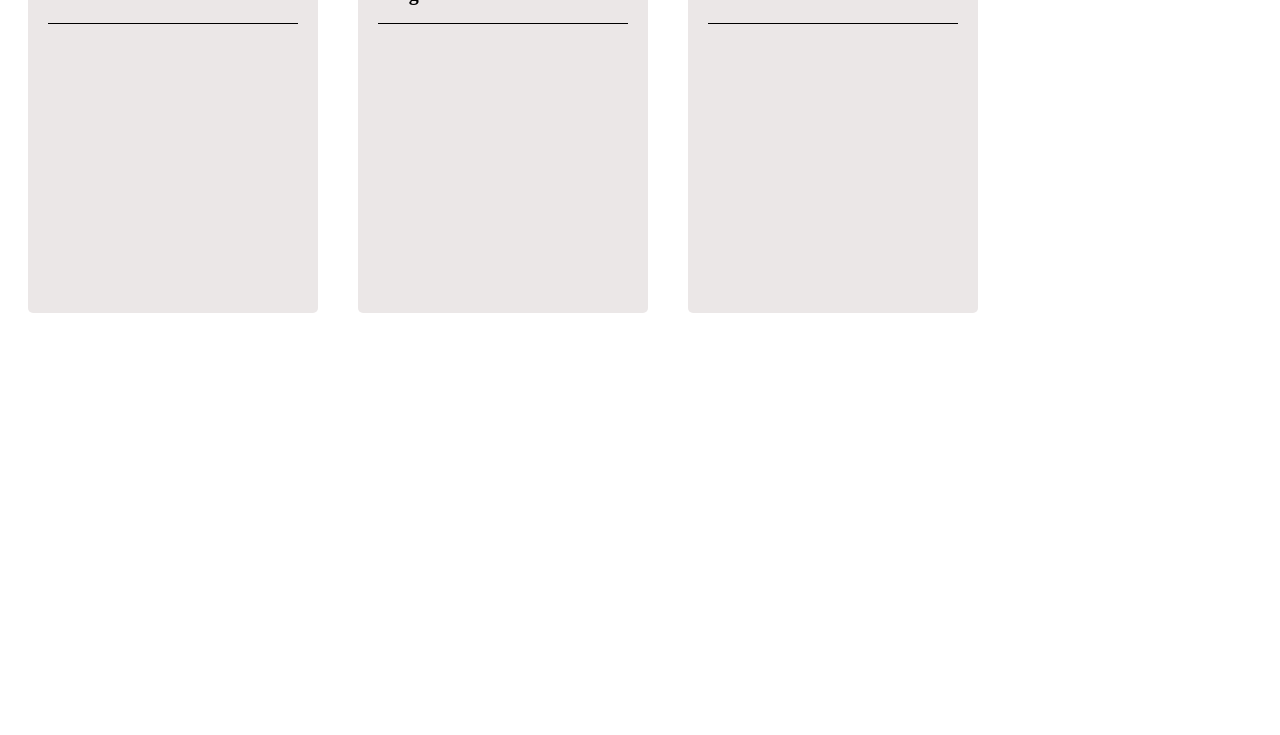
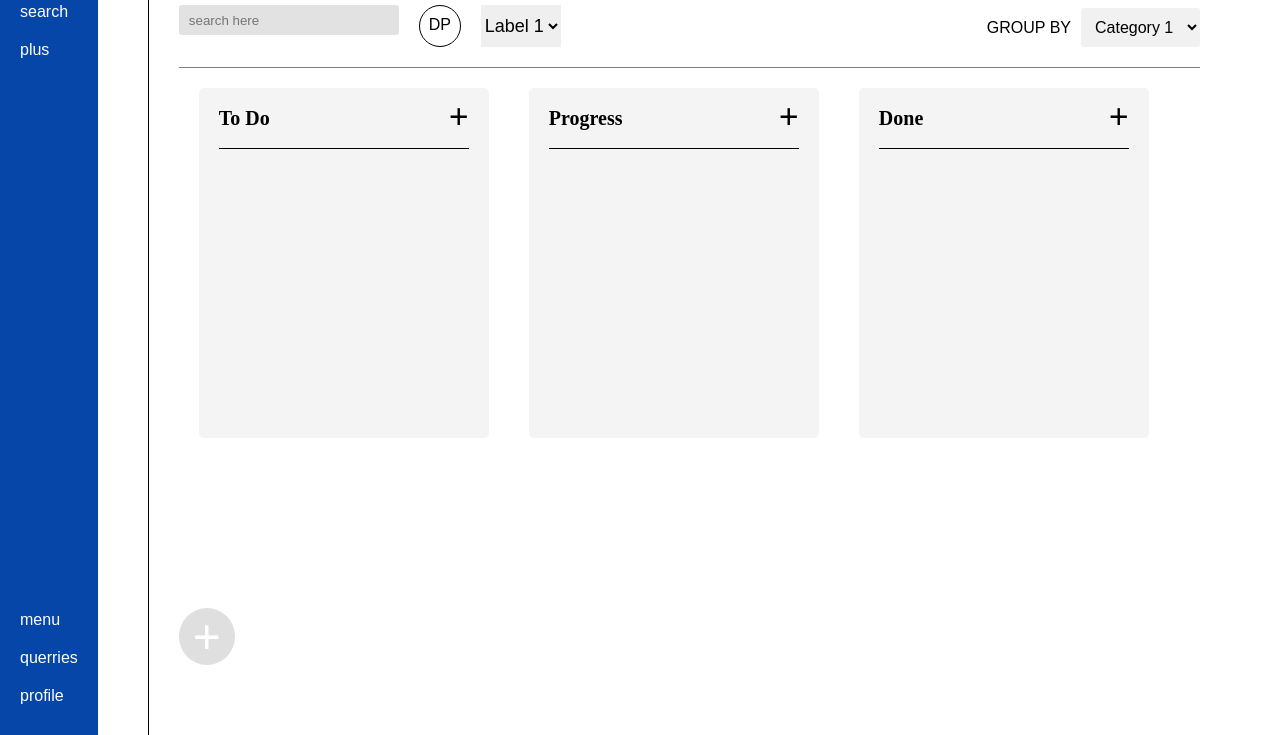
Before and after one commit to raja12351/Jira-Clone-JS, a plain HTML site: page index.html in a window 1280 px wide. Shown: the part 65-800 px from the top of the page. Drawn offline with Linux system fonts and the light colour scheme.

Commit message:
drag added

```diff
--- a/index.css
+++ b/index.css
@@ -1,20 +1,106 @@
-section{
+*{
+    margin: 0px;
+    padding: 0px;
+}
+.main{
+    display: flex;
+    height: 100vh;
+}
+.left{
+    flex: 1;
+    background-color: rgb(5,70,168);
+    color: white;
+    display: flex;
+    flex-direction: column;
+    justify-content: space-between;
+    padding-block: 30px;
+    font-family: sans-serif;
+}
+.top{
+    margin-inline: 20px;
+    display: flex;
+    flex-direction: column;
+    gap: 20px;
+}
+.bottom{
+    margin-inline: 20px;
+    display: flex;
+    flex-direction: column;
+    gap: 20px;
+}
+.right{
+    flex: 13;
+    margin-inline: 50px;
+    padding-inline: 30px;
+    border-left: 1px solid black;
+    overflow-y: scroll;
+    flex-wrap: wrap;
+}
+.detailContainer{
+    display: flex;
+    justify-content: space-between;
+    padding-bottom: 20px;
+    border-bottom: 1px solid gray;
+    align-items: end;
+    font-family: sans-serif;
+}
+.cardContainers{
     display: flex;
     flex-wrap: wrap;
+    overflow-y: scroll;
 }
-#drag{
-    height: 350px;
-    width: 250px;
-    background-color: rgb(235, 231, 231);
-    margin: 20px;
-    padding-inline: 20px;
-    overflow-y: scroll;
-    border-radius: 5px;
+.leftDetail{
+    display: flex;
+    flex-direction: column;
+    gap: 20px;
+    margin-top: 10px;
+}
+.heading{
+    font-size: 35px;
+    font-weight: 400;
+}
+.rightDetail{
+    display: flex;
+    gap: 10px;
+    align-items: baseline;
+}
+.restLeft{
+    display: flex;
+    gap: 20px;
+}
+.searchBar{
+    border: none;
+    height: 30px;
+    width: 200px;
+    border-radius: 3px;
+    background-color: rgb(227, 226, 226);
+    padding-inline: 10px;
+}
+.profile{
+    width: 30px;
+    height: 30px;
+    border-radius: 50%;
+    border: 1px solid black;
+    text-align: center;
+    padding-top: 10px;
+    padding-inline: 5px;
+}
+.select{
+    border: none;
+    font-size: 18px;
+    font-weight: 500;
+}
+.groupSelect{
+    border: none;
+    font-size: 16px;
+    padding: 10px;
+    border-radius: 3px;
+    background-color: rgb(242, 241, 241);
 }
 #drop{
     height: 350px;
     width: 250px;
-    background-color: rgb(235, 231, 231);
+    background-color: rgb(244,244,244);
     margin: 20px;
     padding-inline: 20px;
     overflow-y: scroll;
@@ -34,7 +120,7 @@ section{
     margin-bottom: 5px;
     position: sticky;
     top: 0px;
-    background-color: rgb(235, 231, 231);
+    background-color: rgb(244,244,244);
 }
 .plus{
     cursor: pointer;
@@ -107,3 +193,22 @@ section{
     border-radius: 2px;
     cursor: pointer;
 }
+.extra{
+    font-size: 50px;
+    font-weight: 700;
+    color: white;
+    border: none;
+    background-color: rgb(224, 223, 223);
+    border-radius: 50%;
+    height: 50px;
+    width: 50px;
+    text-align: center;
+    padding-bottom: 7px;
+    padding-inline: 3px;
+    margin-top: 150px;
+    cursor: pointer;
+    transition: all 0.3s linear;
+}
+.extra:hover{
+    transform: scale(1.03);
+}
--- a/index.html
+++ b/index.html
@@ -7,9 +7,46 @@
     <link rel="stylesheet" href="index.css">
 </head>
 <body>
+    <section class="main">
+        <div class="left">
+            <div class="top">
+                <p>logo</p>
+                <p>search</p>
+                <p>plus</p>
+            </div>
+            <div class="bottom">
+                <p>menu</p>
+                <p>querries</p>
+                <p>profile</p>
+            </div>
+        </div>
         <!-- Card section i.e. TO Do, Progress, Done -->
-    <section>
-        <div id="drag" class="dropContainer">
+        <div class="right">
+            <div class="detailContainer">
+                <div class="leftDetail">
+                    <p class="heading">Board</p>
+                    <div class="restLeft">
+                        <input type="text" placeholder="search here" class=searchBar>
+                        <p class="profile">DP</p>
+                        <select class="select">
+                            <option>Label 1</option>
+                            <option>Label 2</option>
+                            <option>Label 3</option>
+                        </select>
+                    </div>
+                </div>
+                <div class="rightDetail">
+                    <p>GROUP BY</p>
+                    <select class="groupSelect">
+                        <option>Category 1</option>
+                        <option>Category 2</option>
+                        <option>Category 3</option>
+                        <option>Category 4</option>
+                    </select>
+                </div>
+            </div>
+            <div class="cardContainers">
+                <div id="drop" class="dropContainer">
                     <div class="first">
                         <p class="category">To Do</p>
                         <p class="plus">+</p>
@@ -51,6 +88,11 @@
                         <button onclick="deleteContent(this)">Delete</button>
                     </div> -->
                 </div>
+                <div class="extra" id="extra">+</div>
+            </div>
+
+        </div>
+
     </section>
     <script src="index.js"></script>
 </body>
--- a/index.js
+++ b/index.js
@@ -1,4 +1,4 @@
-const dragEle = document.getElementById("drag");
+// const dragEle = document.getElementById("drag");
 
 // dragEle.addEventListener("dragstart",()=>{
 //     console.log("Dragging start");
@@ -83,3 +83,27 @@ for(let i=0;i<dropContainer.length;i++){
     dropContainer[i].addEventListener("dragover",dragOverEvents);
     dropContainer[i].addEventListener("drop",dropCards);
 }
+
+// implementing extra blocks
+const extra = document.getElementById("extra");
+
+function addExtraBlock(event){
+    const previousChild = event.target; // extra button
+    const parent = event.target.parentNode; // card Container
+
+    const newCard = document.createElement("div");
+    newCard.id = "drop";
+    newCard.className = "dropContainer";
+    newCard.innerHTML = `
+    <div class="first">
+        <p class="category">Progress</p>
+        <p class="plus">+</p>
+    </div>
+    <div id="second" class="hide">
+        <input type="text" class="input" placeholder="Write here">
+        <button class="add">Add</button>
+    </div>`;
+
+    parent.insertBefore(newCard, previousChild);
+}
+extra.addEventListener("click",addExtraBlock);
```
Lines whose indentation alone changed are shown as unchanged.
